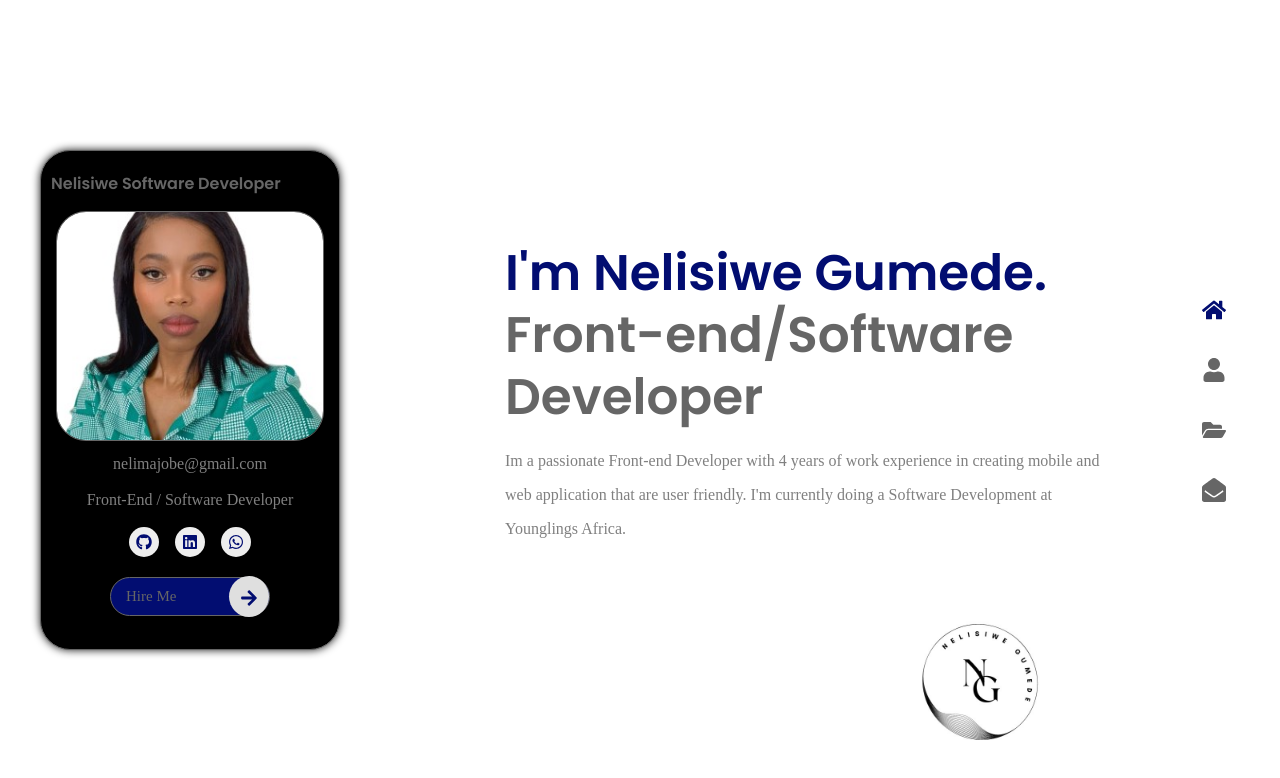
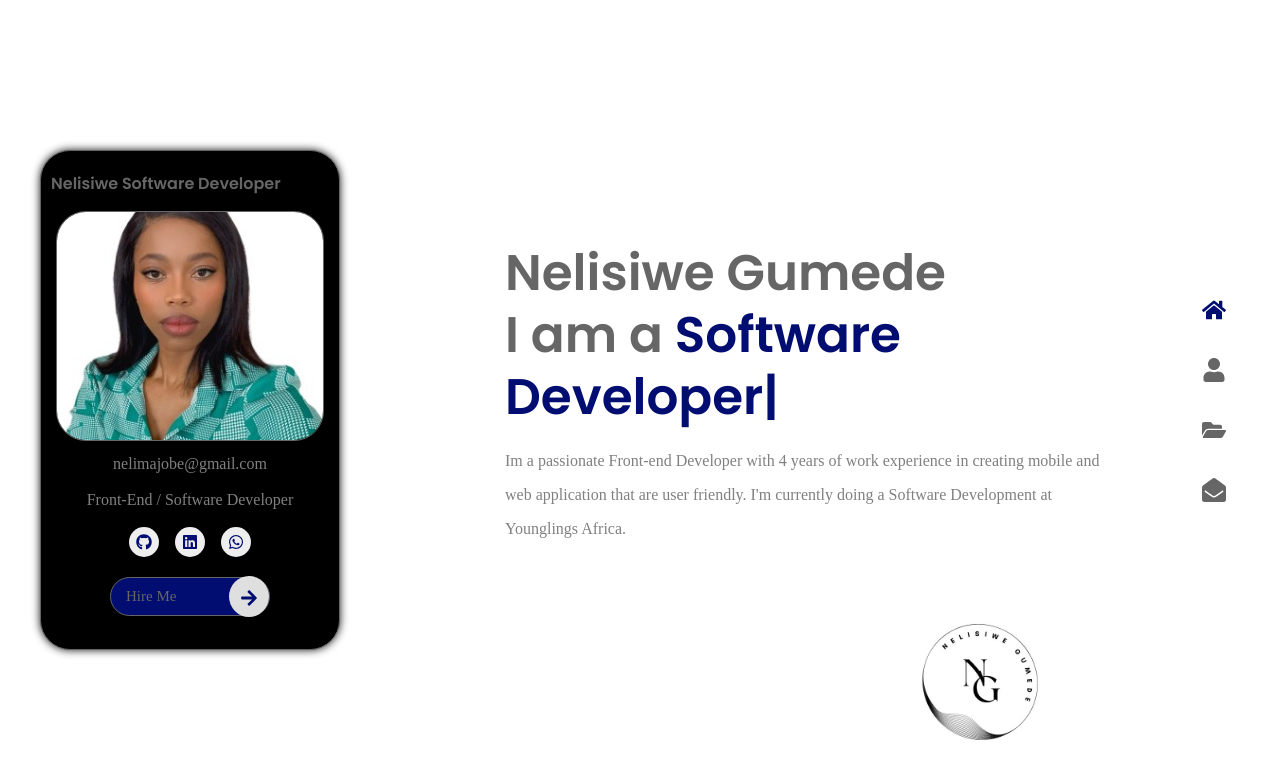
Before and after one commit to Nelisiwe/Nelisiwe-Portfolio, a React (Vite) app: page / in a window 1280 px wide. Shown: the top 778 px of the page. Built offline with nearby package versions, Linux system fonts and the light colour scheme; a web font is replaced by a local one.

Commit message:
home text animation styling

```diff
--- a/package.json
+++ b/package.json
@@ -15,7 +15,8 @@
     "react-circular-progressbar": "^2.1.0",
     "react-dom": "^18.2.0",
     "react-icons": "^4.10.1",
-    "react-router-dom": "^6.15.0"
+    "react-router-dom": "^6.15.0",
+    "react-type-animation": "^3.1.0"
   },
   "devDependencies": {
     "@types/react": "^18.2.15",
--- a/src/pages/education/education.css
+++ b/src/pages/education/education.css
@@ -31,6 +31,12 @@
     border-radius: 50%;
     text-align: center;
     line-height: 40px;
+}
+
+.resume_icon:hover {
+    transform: scale(1.2);
+    transition-duration: 0.5s;
+    box-shadow: 0 0 20px rgba(12, 2, 71, 9);
 }
 
 .resume_date {
--- a/src/pages/home/Home.jsx
+++ b/src/pages/home/Home.jsx
@@ -3,6 +3,7 @@ import Profile from "../../images/home.jpg";
 import MyLogo from "../../images/white-logo.jpg"
 import { Link } from 'react-router-dom';
 import { FaArrowRight, FaLinkedin, FaGithub, FaWhatsapp } from 'react-icons/fa';
+import { TypeAnimation } from 'react-type-animation';
 import "./home.css"
 
 const Home = () => {
@@ -43,7 +44,18 @@ const Home = () => {
       <div className='home_content'>
         <div className='home_data'>
           <h1 className='home_title'>
-            <span>I'm Nelisiwe Gumede.</span> Front-end/Software Developer
+          Nelisiwe Gumede
+          </h1>
+          <h1 className='home_title'>
+            I am a <TypeAnimation sequence={[
+            'Front-end Developer',
+            2000,
+            'Software Developer',
+            2000,
+            ]}
+          speed={50}
+          repeat={Infinity}
+              />
           </h1>
 
           <p className='home_description'>
```
Also changed, not shown: 1 other file (tests, documents, lock files or other folders).
